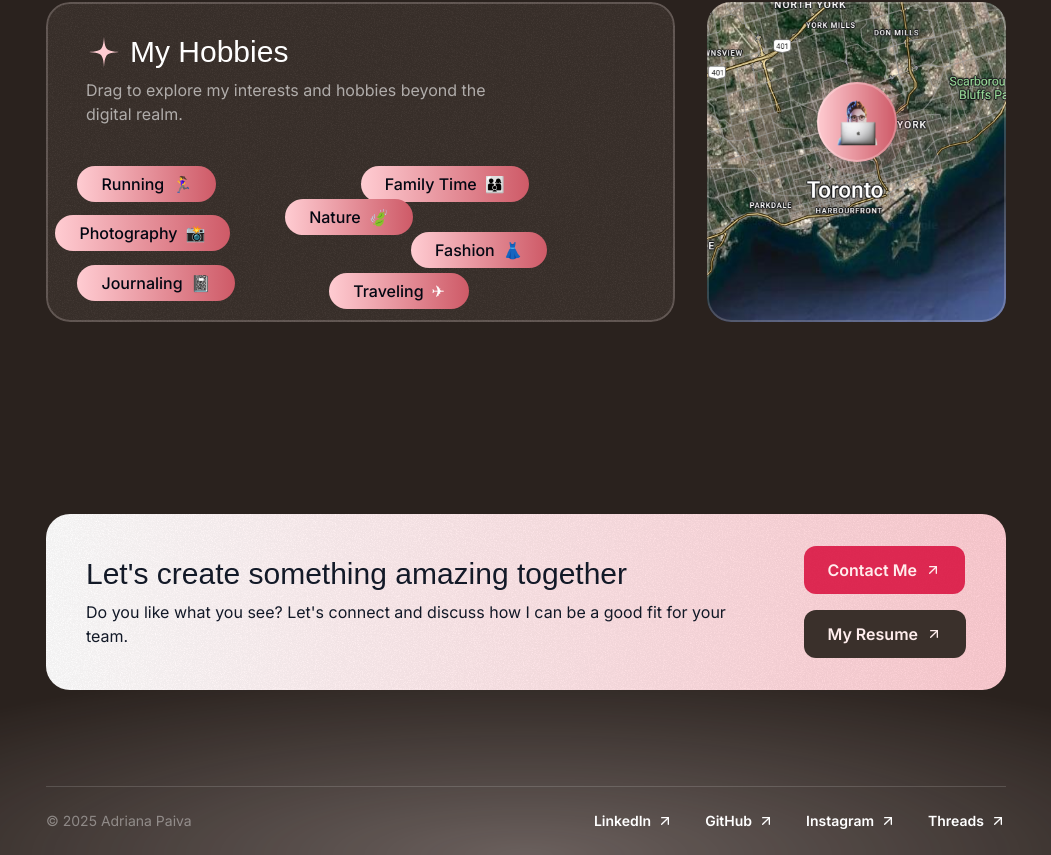
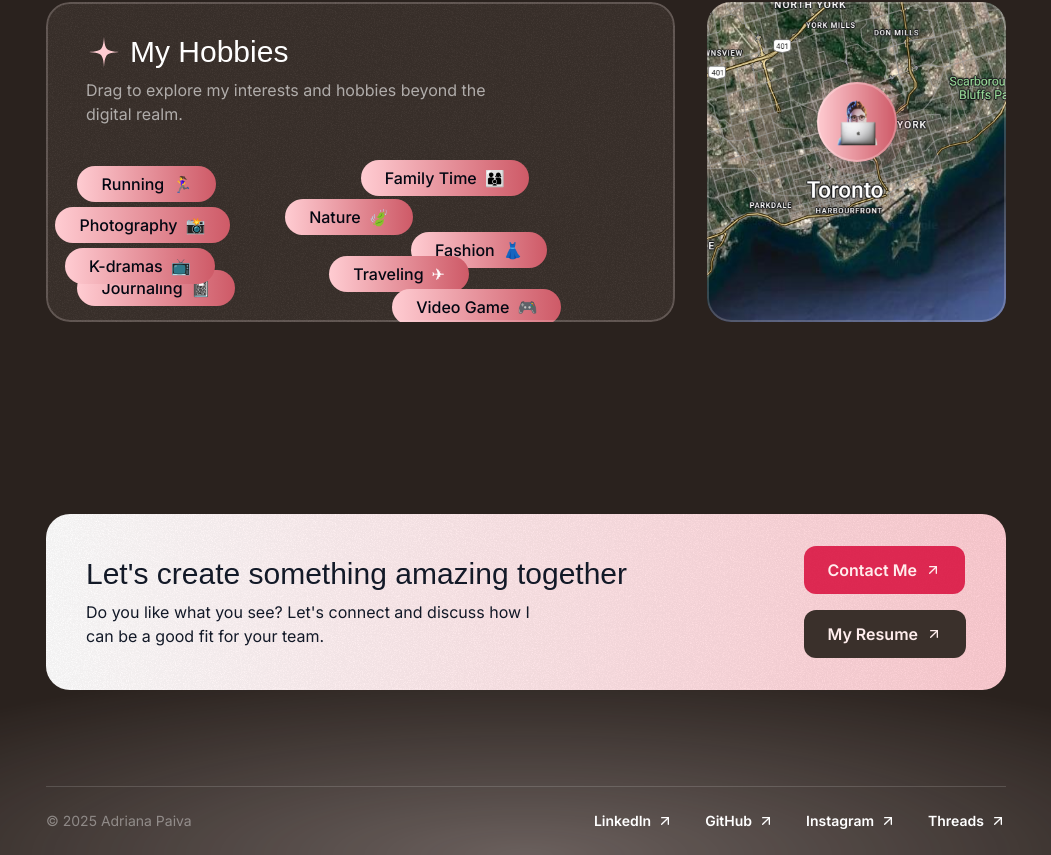
Before and after one commit to itsadrianapaiva/itsadrianapaiva.github.io, a Next.js app: page / in a window 1280 px wide. Shown: the part 4908-5763 px from the top of the page, without its empty margins (114-1165 px from the left). Built offline with nearby package versions, Linux system fonts and the light colour scheme; a web font is replaced by a local one.

Commit message:
final data inserted

```diff
--- a/src/sections/About.tsx
+++ b/src/sections/About.tsx
@@ -84,7 +84,7 @@ const hobbies = [
     title: 'Family Time',
     emoji: '👨‍👩‍👦',
     left: '50%',
-    top: '5%',
+    top: '1%',
   },
   {
     title: 'Fashion',
@@ -96,7 +96,7 @@ const hobbies = [
     title: 'Photography',
     emoji: '📸',
     left: '1.5%',
-    top: '35%',
+    top: '30%',
   },
   {
     title: 'Nature',
@@ -108,13 +108,25 @@ const hobbies = [
     title: 'Journaling',
     emoji: '📓',
     left: '5%',
-    top: '65%',
+    top: '68%',
+  },
+  {
+    title: 'K-dramas',
+    emoji: '📺',
+    left: '3%',
+    top: '55%',
   },
   {
     title: 'Traveling',
     emoji: '✈',
     left: '45%',
-    top: '70%',
+    top: '60%',
+  },
+  {
+    title: 'Video Game',
+    emoji: '🎮',
+    left: '55%',
+    top: '80%',
   },
 ];
 
--- a/src/sections/Contact.tsx
+++ b/src/sections/Contact.tsx
@@ -10,12 +10,12 @@ export const ContactSection = () => {
             className='absolute inset-0 opacity-5'
             style={{ backgroundImage: `url(${grainImage.src})` }}
           ></div>
-          <div className='flex flex-col items-center gap-8 md:gap-16 md:flex-row'>
+          <div className='flex flex-col items-center gap-8 md:gap-16 md:flex-row lg:justify-between'>
             <div>
               <h2 className='font-serif text-2xl md:text-3xl'>
                 Let's create something amazing together
               </h2>
-              <p className='mt-2 text-sm md:text-base'>
+              <p className='mt-2 text-sm md:text-base lg:max-w-md'>
                 Do you like what you see? Let's connect and
                 discuss how I can be a good fit for your team.
               </p>
--- a/src/sections/Hero.tsx
+++ b/src/sections/Hero.tsx
@@ -128,7 +128,7 @@ export const HeroSection = () => {
         </HeroOrbit>
       </div>
 
-      <div className='container'>
+      <div className='container animation-appear'>
         <div className='flex flex-col items-center'>
           <Image
             src={adrianaavatar}
--- a/src/sections/Projects.tsx
+++ b/src/sections/Projects.tsx
@@ -8,6 +8,7 @@ import grainImage from '@/assets/images/grain.jpg';
 import SectionHeader from '@/components/SectionHeader';
 import Card from '@/components/Card';
 import portfolioCodeImage from '@/assets/images/portfolioCodeImage.png';
+import { motion } from 'framer-motion';
 
 interface PortfolioProjects {
   company: string;
@@ -47,7 +48,7 @@ const portfolioProjects: PortfolioProjects[] = [
       { title: 'Expanded customer reach by 35%' },
       { title: 'Increased brand awareness by 15%' },
     ],
-    link: 'https://youtu.be/7hi5zwO75yc',
+    link: 'https://github.com/itsadrianapaiva/',
     image: lightSaasLandingPage,
     stack: [
       { title: 'TypeScript' },
--- a/tailwind.config.ts
+++ b/tailwind.config.ts
@@ -41,6 +41,7 @@ const config: Config = {
         'ping-large': 'ping-large 1s ease-in-out infinite',
         'move-left': 'move-left 1s linear infinite',
         'move-right': 'move-right 1s linear infinite',
+        'appear': 'appear 1s ease-in-out forwards',
       },
       keyframes: {
         'ping-large': {
@@ -65,6 +66,16 @@ const config: Config = {
             transform: 'translateX(0%)',
           },
         },
+        'appear': {
+          '0%': {
+            opacity: '0',
+            scale: '0.5s'
+          },
+          '100%': {
+            opacity: '1',
+            scale: '1'
+          },
+        }
       },
     },
     plugins: [],
```
Also changed, not shown: src/app/globals.css (line endings or trailing spaces).
